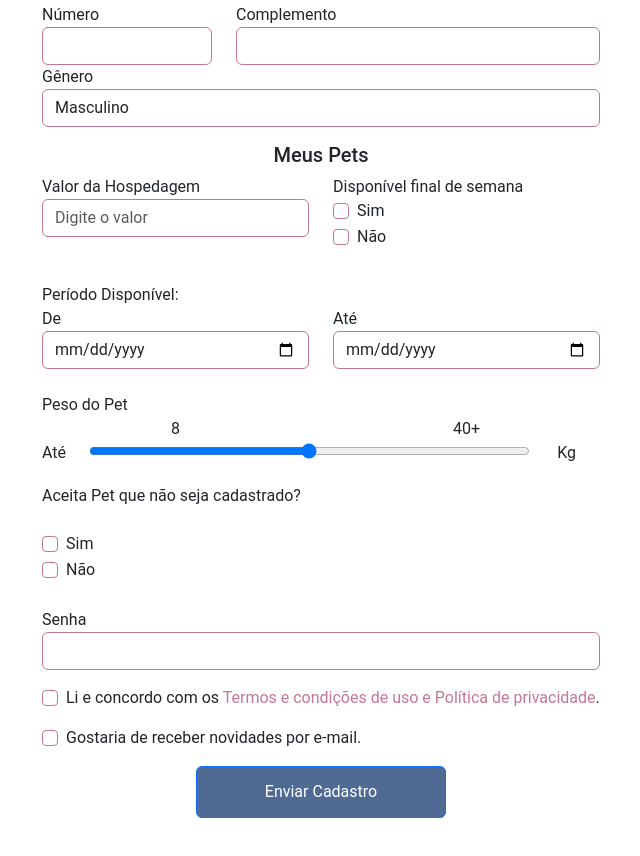
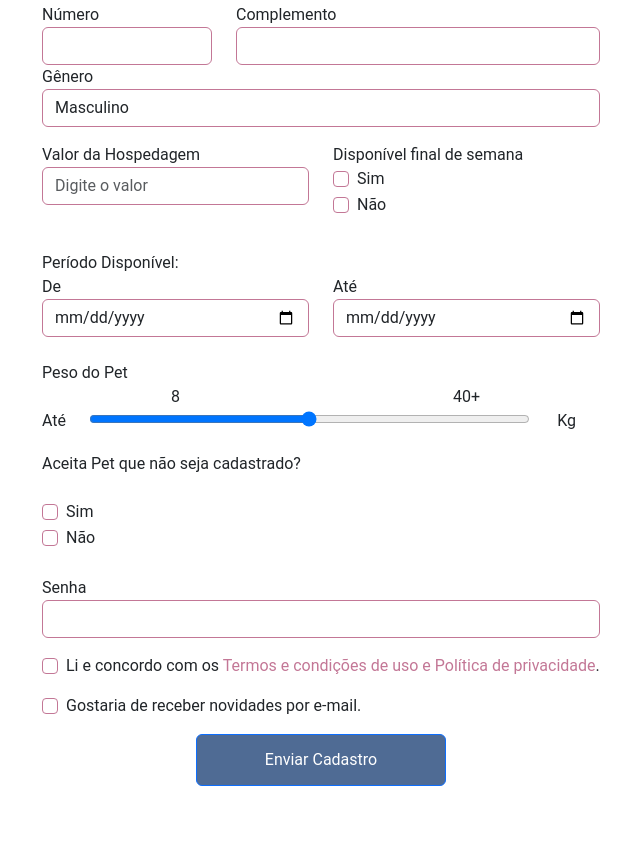
Before and after one commit to gasoug/senac, a plain HTML site: page PTI/host.html in a window 1280 px wide. Shown: the part 901-1757 px from the top of the page, without its empty margins (319-959 px from the left). After the commit the page ends 1735 px from the top, so only its background shows below. Drawn offline with nearby package versions, Linux system fonts and the light colour scheme.

Commit message:
ajuste tela de host

```diff
--- a/PTI/host.html
+++ b/PTI/host.html
@@ -70,8 +70,6 @@
                         <option value="outro">Outro</option>
                     </select>
                 </div>
-                <!-- Seção "Meus Pets" -->
-                <h5>Meus Pets</h5>
                 <div class="row">
                     <div class="col-md-6 mb-3">
                         <div class="form-group">
```
